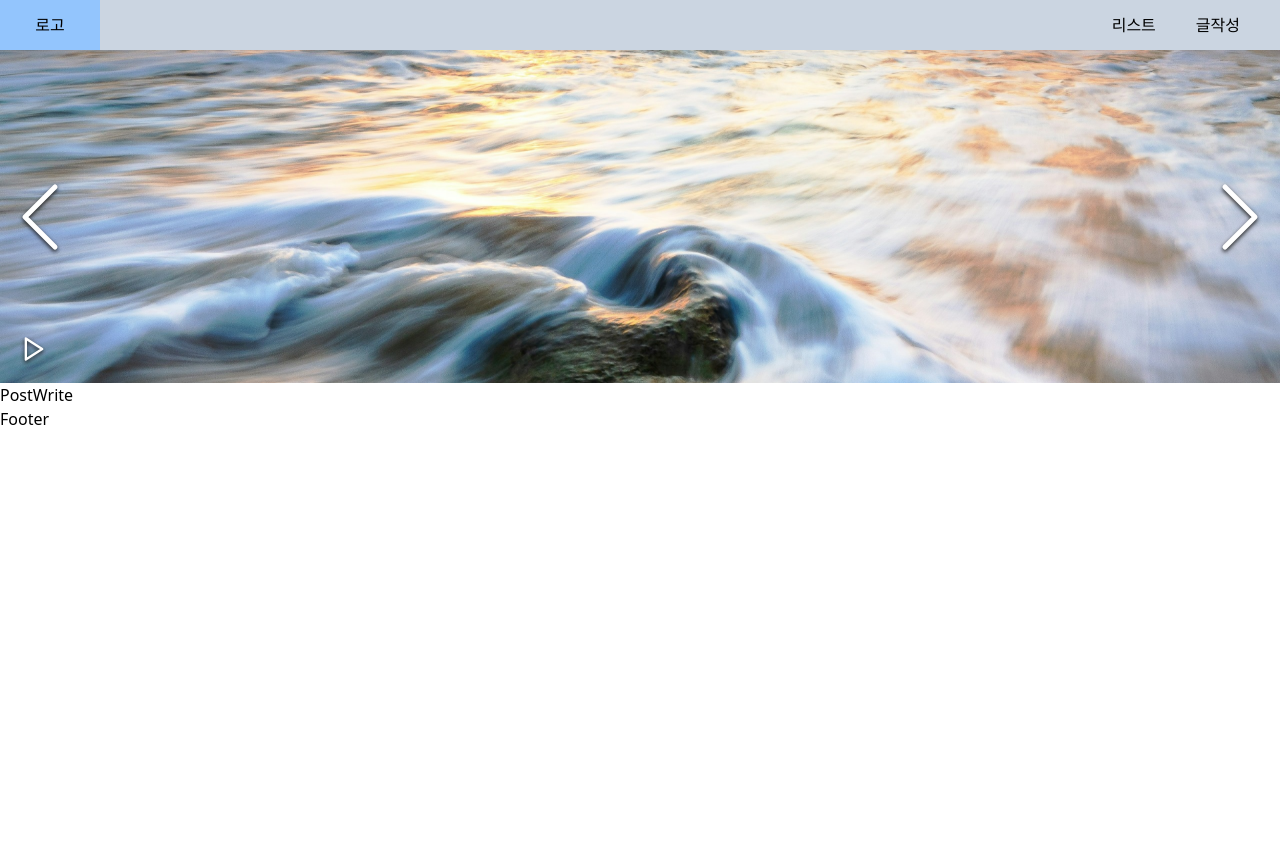
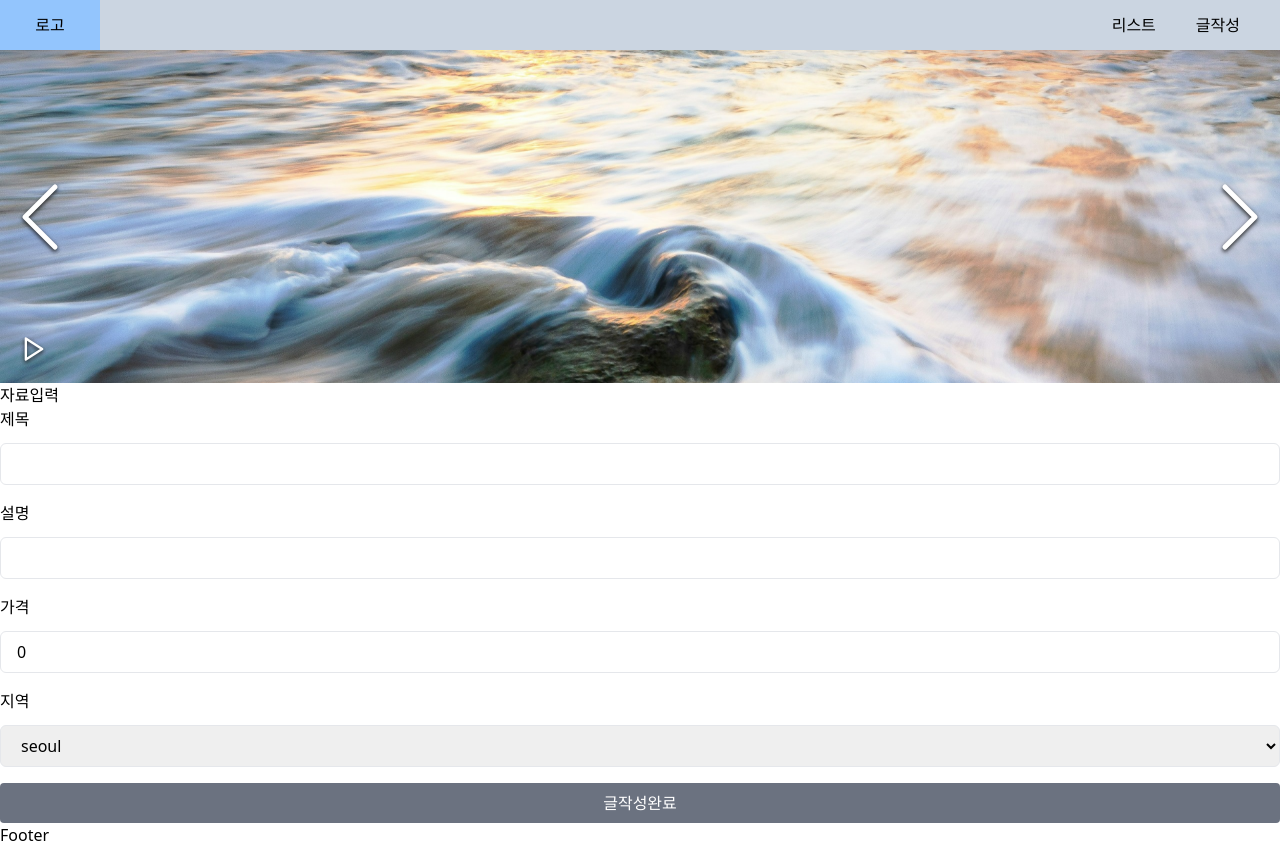
Before and after one commit to smartrector/2024newboard, a React (Create React App) app in the folder front/: page /postwrite in a window 1280 px wide. Before the commit the page ends 800 px from the top, so only its background shows below. Built offline with nearby package versions, Linux system fonts and the light colour scheme.

Commit message:
write v1

```diff
--- a/front/src/pages/PostWrite.js
+++ b/front/src/pages/PostWrite.js
@@ -1,7 +1,109 @@
-import React from "react";
+import React, {useState} from "react";
+const continents = [
+  {key: 1, value: "seoul"},
+  {key: 2, value: "pusan"},
+  {key: 3, value: "gangwon"},
+  {key: 4, value: "suwon"},
+  {key: 5, value: "daegu"},
+];
 
 function PostWrite() {
-  return <div>PostWrite</div>;
+  const [product, setProduct] = useState({
+    title: "",
+    discription: "",
+    price: 0,
+    continents: 1,
+    images: [],
+  });
+
+  function handelChange(e) {
+    const {name, value} = e.target;
+    console.log(value, name);
+    setProduct((prevState) => {
+      return {
+        ...prevState,
+        [name]: value,
+      };
+    });
+  }
+
+  function handelSubmit(e) {
+    e.preventDefault();
+    alert("입력");
+  }
+
+  return (
+    <section>
+      <h2>자료입력</h2>
+
+      <form onSubmit={handelSubmit}>
+        <div className="mb-4">
+          <label htmlFor="title" className="block mb-3">
+            제목
+          </label>
+          <input
+            type="text"
+            id="title"
+            name="title"
+            className="w-full px-4 py-2 border rounded-md"
+            onChange={handelChange}
+            value={product.title}
+          />
+        </div>
+        <div className="mb-4">
+          <label htmlFor="discription" className="block mb-3">
+            설명
+          </label>
+          <input
+            type="text"
+            id="discription"
+            name="discription"
+            className="w-full px-4 py-2 border rounded-md"
+            onChange={handelChange}
+            value={product.discription}
+          />
+        </div>
+        <div className="mb-4">
+          <label htmlFor="price" className="block mb-3">
+            가격
+          </label>
+          <input
+            type="text"
+            id="price"
+            name="price"
+            className="w-full px-4 py-2 border rounded-md"
+            onChange={handelChange}
+            value={product.price}
+          />
+        </div>
+        <div className="mb-4">
+          <label htmlFor="continents" className="block mb-3">
+            지역
+          </label>
+          <select
+            className="w-full px-4 py-2 border rounded-md"
+            name="continents"
+            id="continents"
+            onChange={handelChange}
+            value={product.continents}
+          >
+            {continents.map((item) => {
+              return (
+                <option value={item.key} key={item.key}>
+                  {item.value}
+                </option>
+              );
+            })}
+          </select>
+        </div>
+        <div>
+          <button className="w-full px-4 py-2 bg-gray-500 text-white rounded hover:bg-gray-700">
+            글작성완료
+          </button>
+        </div>
+      </form>
+    </section>
+  );
 }
 
 export default PostWrite;
--- /dev/null
+++ b/front/src/utils/axios.js
@@ -0,0 +1,7 @@
+import axios from "axios";
+
+const axiosInstance = axios.create({
+  baseURL: process.env.REACT_APP_NODE_SERVER_URL,
+});
+
+export default axiosInstance;
```
Also changed, not shown: 2 other files (tests, documents, lock files or other folders).
